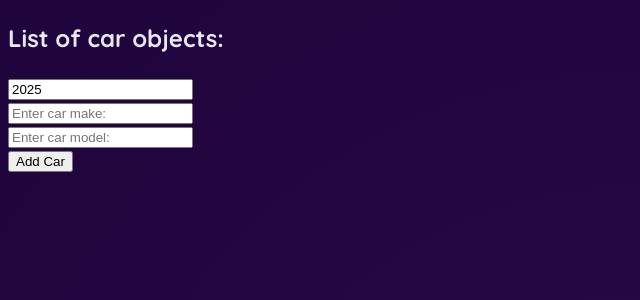
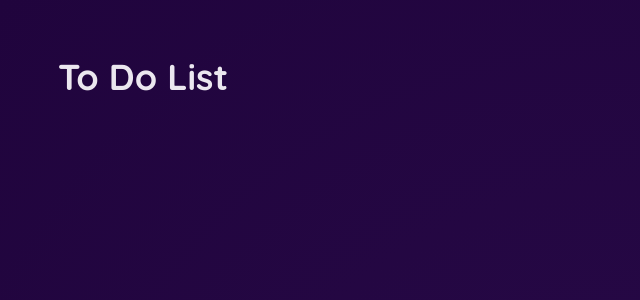
Before and after one commit to anusianne/react_apps, a React (Vite) app in the folder react-exercises/: page / in a window 1280 px wide. Shown: the top 300 px of the page, without its empty margins (0-640 px from the left). Built offline with nearby package versions, Linux system fonts and the light colour scheme.

Commit message:
added initial todolist component

```diff
--- a/react-exercises/src/App.jsx
+++ b/react-exercises/src/App.jsx
@@ -10,7 +10,8 @@
 // import MyComponent from "./MyComponent.jsx";
 // import ColorPicker from "./components/ColorPicker/ColorPicker.jsx";
 // import Counter from "./Counter.jsx";
-import Cars from "./components/Cars.jsx";
+// import Cars from "./components/Cars.jsx";
+import ToDoList from "./components/ToDoList/ToDoList.jsx";
 
 
 function App() {
@@ -36,7 +37,8 @@
             {/*<List items={fruits} category="Fruits"/>*/}
             {/*<MyComponent/>*/}
             {/*<Counter/>*/}
-            <Cars/>
+            {/*<Cars/>*/}
+            <ToDoList/>
         </>
     );
 }
--- /dev/null
+++ b/react-exercises/src/components/ToDoList/ToDoList.jsx
@@ -0,0 +1,5 @@
+export default function ToDoList() {
+    return <>
+        <h1>To Do List</h1>
+    </>
+}
```
